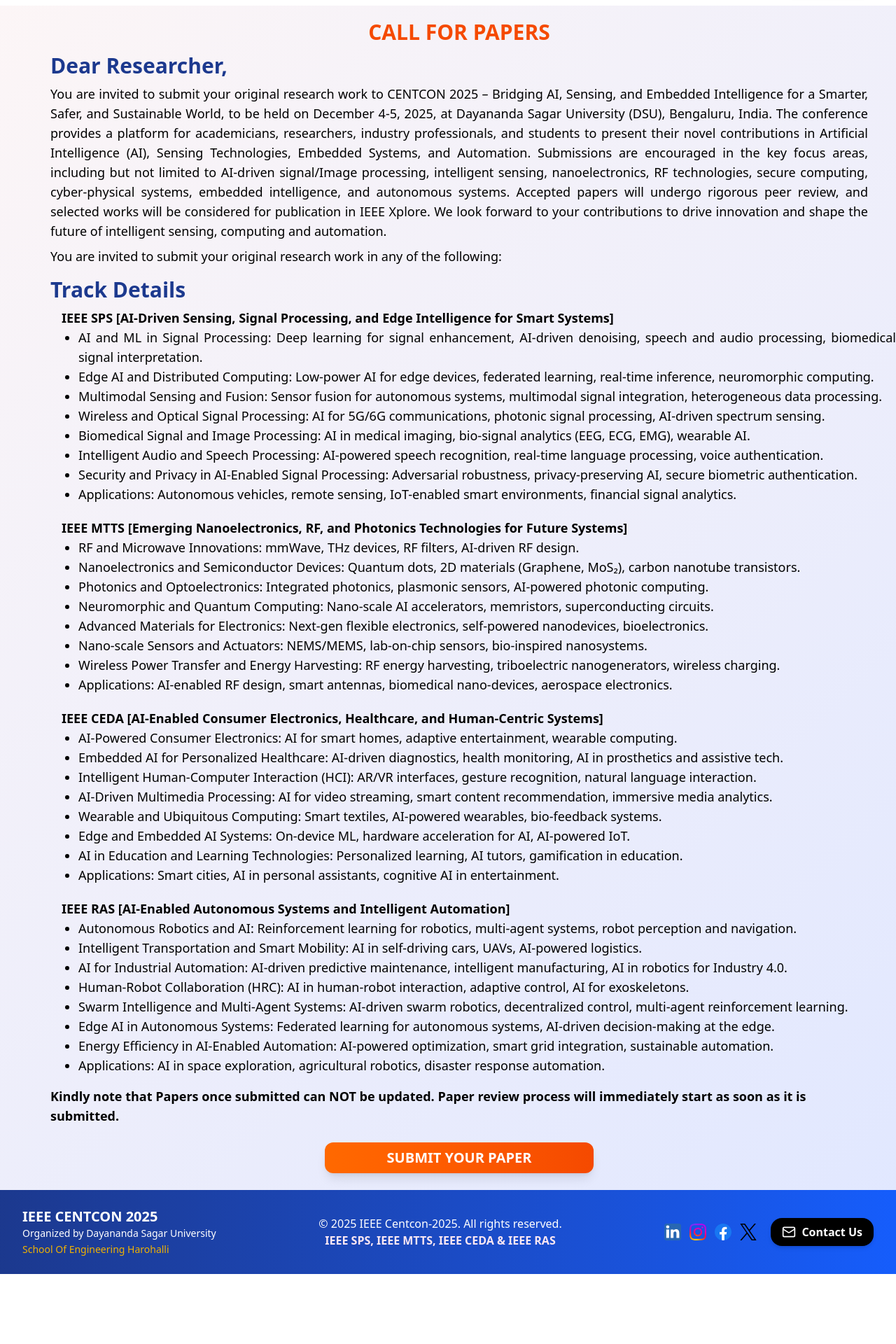
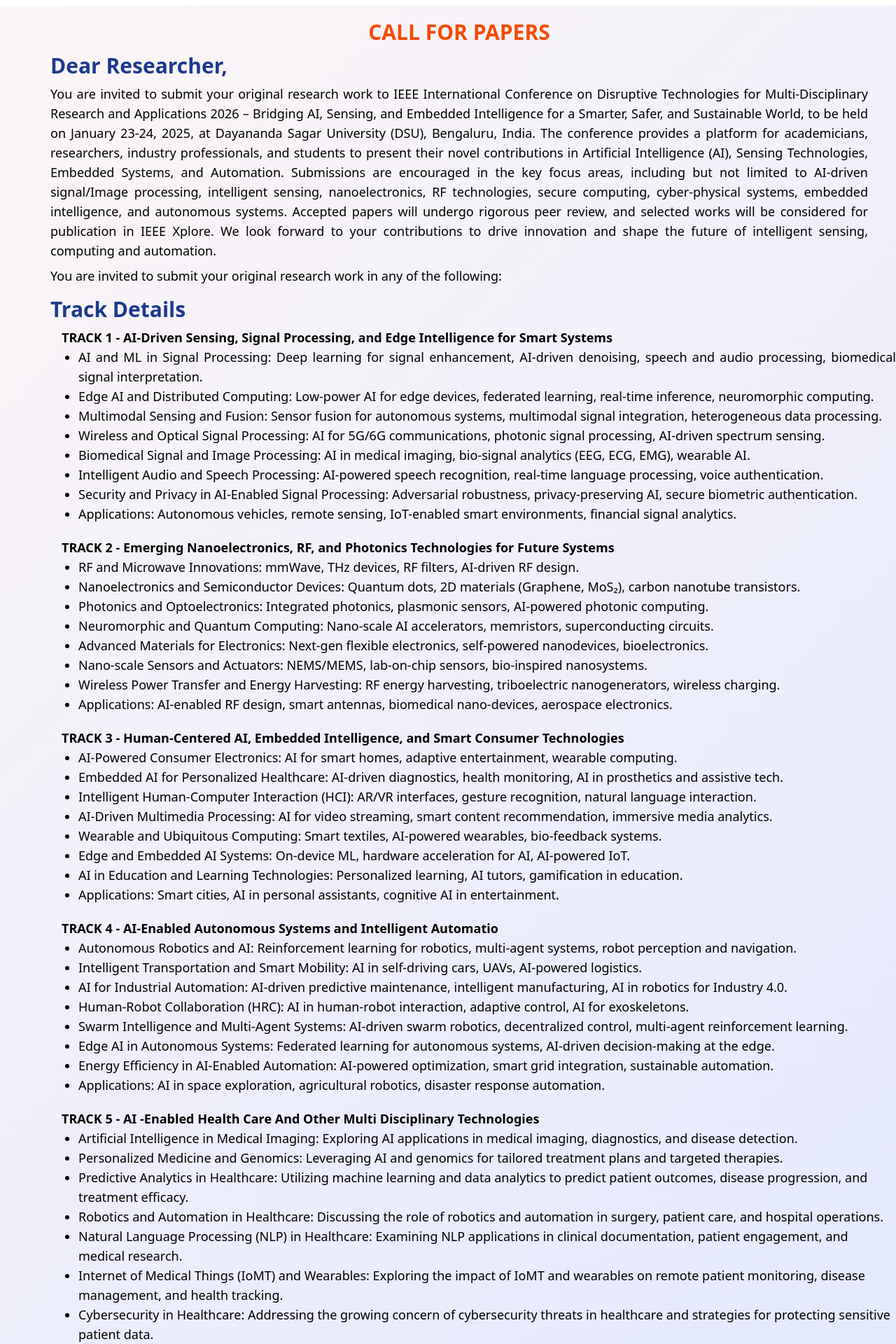
Before and after one commit to riteshkusingh27/IEEE_CONFERENCE, a React (Vite) app: page /call-for-papers in a window 1280 px wide. Shown: the part 80-2000 px from the top of the page at 70% size. Before the commit the page ends 1900 px from the top, so only its background shows below. Built offline with nearby package versions, Linux system fonts and the light colour scheme.

Commit message:
Title Change

```diff
--- a/src/Components/AbtVerbose.jsx
+++ b/src/Components/AbtVerbose.jsx
@@ -4,10 +4,11 @@
   return (
     <div>
          <p className="text-xl text-black mb-4 text-justify">
-         CENTCON 2025 – International Conference on Bridging AI, Sensing, and Embedded Intelligence for a Smarter, Safer, and Sustainable World will be held on December 4-5, 2025 in physical mode/In-person, at Dayananda Sagar University (DSU), Bengaluru, India. This conference aims to provide a global platform for researchers, industry professionals, and academicians to exchange ideas and showcase cutting-edge advancements in AI-driven sensing, intelligent automation, nanoelectronics, cyber-physical security, and embedded intelligence. By bringing together experts from academia, industry, and research organizations, CENTCON 2025 will facilitate discussions on breakthrough technologies shaping the future of smart systems, healthcare, security, and next-generation computing.<br />
+        IEEE International Conference on Disruptive Technologies for
+Multi-Disciplinary Research and Applications 2026 – International Conference on Bridging AI, Sensing, and Embedded Intelligence for a Smarter, Safer, and Sustainable World will be held on January 23-24, 2026 in physical mode/In-person, at Dayananda Sagar University (DSU), Bengaluru, India. This conference aims to provide a global platform for researchers, industry professionals, and academicians to exchange ideas and showcase cutting-edge advancements in AI-driven sensing, intelligent automation, nanoelectronics, cyber-physical security, and embedded intelligence. By bringing together experts from academia, industry, and research organizations, IEEE International Conference on Disruptive Technologies for Multi-Disciplinary Research and Applications 2026 will facilitate discussions on breakthrough technologies shaping the future of smart systems, healthcare, security, and next-generation computing.<br />
          <br />
 
-         Organized by DSU and the Department of Electronics & Communication Engineering (ECE), this two-day event will feature keynote speeches, technical paper presentations, hands-on workshops, and industry exhibits, fostering collaboration across AI, embedded systems, nanotechnology, and robotics. Attendees will have the opportunity to present original research, engage in technical discussions, and explore innovative solutions driving the transformation of intelligent computing and automation. CENTCON 2025 welcomes researchers, engineers, industry professionals, and students to be part of this premier event, contributing to a smarter, safer, and more sustainable world.<br />
+         Organized by DSU and the Department of Electronics & Communication Engineering (ECE), this two-day event will feature keynote speeches, technical paper presentations, hands-on workshops, and industry exhibits, fostering collaboration across AI, embedded systems, nanotechnology, and robotics. Attendees will have the opportunity to present original research, engage in technical discussions, and explore innovative solutions driving the transformation of intelligent computing and automation. IEEE International Conference on Disruptive Technologies for Multi-Disciplinary Research and Applications 2026 welcomes researchers, engineers, industry professionals, and students to be part of this premier event, contributing to a smarter, safer, and more sustainable world.<br />
         </p>
     </div>
   )
--- a/src/Components/AuthorGuidelines.jsx
+++ b/src/Components/AuthorGuidelines.jsx
@@ -7,12 +7,14 @@
         <h2 className="text-3xl font-bold text-orange-500  text-center mb-3">GUIDELINES TO AUTHORS</h2>
         <div className="text-left">
           <p className="text-lg">
-            Below are some useful instructions to assist the authors for submit their papers for CENTCON 2025:
+            Below are some useful instructions to assist the authors for submit their papers fo IEEE International Conference on Disruptive Technologies for
+Multi-Disciplinary Research and Applications 2026 :
           </p>
 
           <h3 className="text-2xl font-bold text-blue-900 mt-4">ORIGINALITY OF SUBMITTED PAPERS</h3>
           <p className="text-lg text-justify">
-            Papers submitted to CENTCON 2025 shall contain original work by the author(s) that have not been published
+            Papers submitted to  IEEE International Conference on Disruptive Technologies for
+Multi-Disciplinary Research and Applications 2026  shall contain original work by the author(s) that have not been published
             or submitted for publication elsewhere. The IEEE anti-plagiarism policy is applicable to all submissions.
             The author(s) are solely responsible for any plagiarized submission.
           </p>
--- a/src/Components/Footer.jsx
+++ b/src/Components/Footer.jsx
@@ -20,14 +20,15 @@
     <footer className="bg-gradient-to-r h-100px from-blue-900 to-blue-600 text-white py-6">
       <div className="w-full px-8 flex flex-col md:flex-row justify-between items-center">
         <div className="text-center md:text-left mb-4 md:mb-0">
-          <h3 className="text-xl font-bold">IEEE CENTCON 2025</h3>
-          <p className="text-sm">Organized by Dayananda Sagar University</p>
+          <h3 className="text-xl font-bold"></h3>
+          <p className="text-md">Organized by : <br />
+           Department of Electronics and Communication  </p>
           <a href="https://www.dsu.edu.in/">
-            <span className="text-sm text-yellow-500 hover:text-black">School Of Engineering Harohalli</span>
+            <span className="text-md text-yellow-500 hover:text-black">Dayananda Sagar University</span>
           </a>
         </div>
         <div className="text-center mb-4 md:mb-0">
-          <p>&copy; 2025 IEEE  Centcon-2025. All rights reserved. <br/> <b className='text-pink-100'>IEEE SPS, IEEE MTTS, IEEE CEDA & IEEE RAS</b></p>
+          <p>&copy; All rights reserved. <br/> <b className='text-pink-100'>IEEE SPS, IEEE MTTS, IEEE CEDA & IEEE RAS</b></p>
         </div>
         <div className="flex space-x-3 justify-center md:justify-end items-center">
           <a href="#"><img src={linkdein} alt="LinkedIn" className="w-6 h-6" /></a>
--- a/src/Components/HomeSection.jsx
+++ b/src/Components/HomeSection.jsx
@@ -14,7 +14,7 @@
   const [timeLeft, setTimeLeft] = useState('');
   const navigate = useNavigate();
   useEffect(() => {
-    const targetDate = new Date('2025-12-4').getTime();
+    const targetDate = new Date('2026-01-23').getTime();
 
     const interval = setInterval(() => {
       const now = new Date().getTime();
@@ -49,13 +49,17 @@
       <section className="w-full min-h-screen flex flex-col items-center justify-center px-4 md:px-6 py-10">
         {/* Content */}
         <div className="text-center mb-10 px-4 md:px-0">
-          <h1 className="text-2xl md:text-6xl font-bold text-gray-800">
-            Welcome to <span className="text-orange-500"> IEEE CENTCON-2025</span>
+          <h1 className="text-2xl md:text-3xl font-bold text-gray-800">
+
+             <span className="bg-gradient-to-r from-blue-800 to-orange-600 text-transparent bg-clip-text md:text-4xl md:mb-3">
+    IEEE International Conference on Disruptive Technologies for <br /> Multi-Disciplinary Research and Applications
+  </span>
           </h1>
-          <p className="text-md md:text-lg  mt-2 italic font-bold">December 04-05, 2025</p>
-          <p className="text-sm md:text-xl text-black mb-6 px-2 md:px-0">
+           <p className="text-sm md:text-xl text-black px-2  md:mt-2 md:px-0">
             Bridging AI, Sensing, and Embedded Intelligence for a Smarter, Safer, and Sustainable World.
           </p>
+          <p className="text-md md:text-lg bold font-bold md:mb-3 ">January 23-24, 2026</p>
+
           <button className="bg-indigo-600 text-white px-4 py-2 md:px-6 md:py-3 rounded-lg shadow-lg hover:bg-indigo-700 transition-all" onClick={() => navigate('/call-for-papers')}>
             Call For Papers
           </button>
@@ -69,7 +73,8 @@
               Dayananda Sagar University (DSU), established in 2014, is a premier private university located in Bengaluru, Karnataka, India. As a proud member of the Dayananda Sagar Institutions (DSI) family, which was founded in the early 1960s by Late Sri Dayananda Sagar, DSU has rapidly evolved into a global educational powerhouse. The university offers a diverse range of undergraduate, postgraduate, and doctoral programs across various disciplines, including engineering, management, health sciences, and arts. With state-of-the-art campuses and a strong emphasis on research and innovation, DSU fosters an environment that encourages creativity, critical thinking, and entrepreneurial spirit.
               <br />
               <div className='m-2'></div>
-              The Department of Electronics & Communication Engineering (ECE) at DSU is dedicated to providing high-quality technical education and fostering innovation in the fields of electronics and communication. The department offers undergraduate (B.Tech) and postgraduate (M.Tech in Embedded Systems) programs designed to equip students with the necessary skills to excel in the industry. In line with our commitment to advancing knowledge and fostering innovation, DSU and the Department of ECE are proud to organize CENTCON 2025 – International Conference on Bridging AI, Sensing, and Embedded Intelligence for a Smarter, Safer, and Sustainable World. This conference aims to serve as a global platform for researchers, industry experts, and academicians to exchange ideas and explore breakthroughs in AI, nanotechnology, embedded intelligence, and autonomous systems.
+              The Department of Electronics & Communication Engineering (ECE) at DSU is dedicated to providing high-quality technical education and fostering innovation in the fields of electronics and communication. The department offers undergraduate (B.Tech) and postgraduate (M.Tech in Embedded Systems) programs designed to equip students with the necessary skills to excel in the industry. In line with our commitment to advancing knowledge and fostering innovation, DSU and the Department of ECE are proud to organize <span className="font-bold">IEEE International Conference on Disruptive Technologies for
+Multi-Disciplinary Research and Applications</span>.This conference aims to serve as a global platform for researchers, industry experts, and academicians to exchange ideas and explore breakthroughs in AI, nanotechnology, embedded intelligence, and autonomous systems.
             </p>
           </div>
           <div className="col-span-1 ">
--- a/src/Components/Paper.jsx
+++ b/src/Components/Paper.jsx
@@ -9,7 +9,8 @@
 
       <h1 className='ml-10 mt-3 font-bold text-3xl text-blue-900'>Dear Researcher,</h1>
       <p className='text-lg ml-10 pr-10 mt-2 text-justify'>
-      You are invited to submit your original research work to CENTCON 2025 –  Bridging AI, Sensing, and Embedded Intelligence for a Smarter, Safer, and Sustainable World, to be held on December 4-5, 2025, at Dayananda Sagar University (DSU), Bengaluru, India. The conference provides a platform for academicians, researchers, industry professionals, and students to present their novel contributions in Artificial Intelligence (AI), Sensing Technologies, Embedded Systems, and Automation. Submissions are encouraged in the key focus areas, including but not limited to AI-driven signal/Image processing, intelligent sensing, nanoelectronics, RF technologies, secure computing, cyber-physical systems, embedded intelligence, and autonomous systems. Accepted papers will undergo rigorous peer review, and selected works will be considered for publication in IEEE Xplore. We look forward to your contributions to drive innovation and shape the future of intelligent sensing, computing and automation.
+      You are invited to submit your original research work to IEEE International Conference on Disruptive Technologies for
+Multi-Disciplinary Research and Applications 2026 –  Bridging AI, Sensing, and Embedded Intelligence for a Smarter, Safer, and Sustainable World, to be held on January 23-24, 2025, at Dayananda Sagar University (DSU), Bengaluru, India. The conference provides a platform for academicians, researchers, industry professionals, and students to present their novel contributions in Artificial Intelligence (AI), Sensing Technologies, Embedded Systems, and Automation. Submissions are encouraged in the key focus areas, including but not limited to AI-driven signal/Image processing, intelligent sensing, nanoelectronics, RF technologies, secure computing, cyber-physical systems, embedded intelligence, and autonomous systems. Accepted papers will undergo rigorous peer review, and selected works will be considered for publication in IEEE Xplore. We look forward to your contributions to drive innovation and shape the future of intelligent sensing, computing and automation.
 
       </p>
 
@@ -22,7 +23,7 @@
   <p className='text-3xl ml-10 mt-4 font-bold text-blue-900'>Track Details</p>
   <ul className='text-lg ml-14 mt-2 '>
     <li>
-      <span className='font-bold'>IEEE SPS [AI-Driven Sensing, Signal Processing, and Edge Intelligence for Smart Systems] </span>
+      <span className='font-bold'>TRACK 1 - AI-Driven Sensing, Signal Processing, and Edge Intelligence for Smart Systems </span>
       <ul className='list-disc ml-6 text-justify'>
         <li>AI and ML in Signal Processing: Deep learning for signal enhancement, AI-driven denoising, speech and audio processing, biomedical signal interpretation.</li>
         <li>Edge AI and Distributed Computing: Low-power AI for edge devices, federated learning, real-time inference, neuromorphic computing.</li>
@@ -36,7 +37,7 @@
     </li>
 
     <li className='mt-5'>
-      <span className='font-bold'>IEEE MTTS [Emerging Nanoelectronics, RF, and Photonics Technologies for Future Systems] </span>
+      <span className='font-bold'>TRACK 2 - Emerging Nanoelectronics, RF, and Photonics Technologies for Future Systems</span>
       <ul className='list-disc ml-6'>
         <li>RF and Microwave Innovations: mmWave, THz devices, RF filters, AI-driven RF design.</li>
         <li>Nanoelectronics and Semiconductor Devices: Quantum dots, 2D materials (Graphene, MoS₂), carbon nanotube transistors.</li>
@@ -50,7 +51,7 @@
     </li>
 
     <li className='mt-5'>
-      <span className='font-bold'>IEEE CEDA [AI-Enabled Consumer Electronics, Healthcare, and Human-Centric Systems]</span>
+      <span className='font-bold'>TRACK 3 - Human-Centered AI, Embedded Intelligence, and Smart Consumer Technologies</span>
       <ul className='list-disc ml-6'>
         <li>AI-Powered Consumer Electronics: AI for smart homes, adaptive entertainment, wearable computing.</li>
         <li>Embedded AI for Personalized Healthcare: AI-driven diagnostics, health monitoring, AI in prosthetics and assistive tech.</li>
@@ -64,7 +65,7 @@
     </li>
 
     <li className='mt-5'>
-      <span className='font-bold'>IEEE RAS [AI-Enabled Autonomous Systems and Intelligent Automation] </span>
+      <span className='font-bold'>TRACK 4 - AI-Enabled Autonomous Systems and Intelligent Automatio </span>
       <ul className='list-disc ml-6'>
         <li>Autonomous Robotics and AI: Reinforcement learning for robotics, multi-agent systems, robot perception and navigation.</li>
         <li>Intelligent Transportation and Smart Mobility: AI in self-driving cars, UAVs, AI-powered logistics.</li>
@@ -74,6 +75,31 @@
         <li>Edge AI in Autonomous Systems: Federated learning for autonomous systems, AI-driven decision-making at the edge.</li>
         <li>Energy Efficiency in AI-Enabled Automation: AI-powered optimization, smart grid integration, sustainable automation.</li>
         <li>Applications: AI in space exploration, agricultural robotics, disaster response automation.</li>
+      </ul>
+    </li>
+
+
+    <li className='mt-5'>
+      <span className='font-bold'>TRACK 5 - AI -Enabled Health Care And Other Multi Disciplinary Technologies</span>
+      <ul className='list-disc ml-6'>
+        <li>Artificial Intelligence in Medical Imaging: Exploring AI applications in medical imaging, diagnostics, and disease detection.
+</li>
+        <li>Personalized Medicine and Genomics: Leveraging AI and genomics for tailored treatment plans and targeted therapies.
+</li>
+        <li>Predictive Analytics in Healthcare: Utilizing machine learning and data analytics to predict patient outcomes, disease progression, and treatment efficacy.</li>
+        <li>
+Robotics and Automation in Healthcare: Discussing the role of robotics and automation in surgery, patient care, and hospital operations.</li>
+        <li>Natural Language Processing (NLP) in Healthcare: Examining NLP applications in clinical documentation, patient engagement, and medical research.</li>
+        <li>Internet of Medical Things (IoMT) and Wearables: Exploring the impact of IoMT and wearables on remote patient monitoring, disease management, and health tracking.</li>
+        <li>Cybersecurity in Healthcare: Addressing the growing concern of cybersecurity threats in healthcare and strategies for protecting sensitive patient data.</li>
+
+        <li>
+          AI-Assisted Drug Discovery and Development: Investigating the potential of AI in accelerating drug discovery, development, and repurposing.
+        </li>
+
+        <li>
+          Ethics and Regulatory Frameworks in AI-Enabled Healthcare: Discussing the ethical considerations, regulatory challenges, and governance frameworks for AI adoption in healthcare.
+        </li>
       </ul>
     </li>
   </ul>
--- a/src/Components/Patron.jsx
+++ b/src/Components/Patron.jsx
@@ -2,10 +2,11 @@
 // import drhemachandra from '../images/drhemachandra.jpeg'
 const   Patron = () => {
   return (
-    <div className="relative z-1 grid grid-cols-1 md:grid-cols-3 gap-10 mb-10  ">
+    <div className="relative z-1 grid grid-cols-1 md:grid-cols-4 gap-10 mb-10  ">
         {[
         { name: 'Dr. Amit R Bhatt', desc: ' Vice Chancellor, DSU', img: './images/dramitbhatt.jpeg' },
           { name: 'Prof. R Janardhan', desc: 'Pro-Vice Chancellor, DSU', img: './images/udk.jpg' },
+          {name:'Dr.Prakash Sheelvanthmath' , desc : 'Pro-Vice Chancellor, DSU' , img : './images/covice.png'},
            { name: 'Dr Puttamadappa C', desc: 'Registrar, DSU', img: './images/drputtamadappa.jpeg' },
 
         ].map((person, index) => (
```
Also changed, not shown: src/Components/Committee.jsx (+51 -24 lines), src/Components/ImportantDates.jsx (+6 -6 lines), src/Components/News.jsx (+6 -6 lines), src/Components/Tracks.jsx (+10 -8 lines), public/images/covice.png (added).
